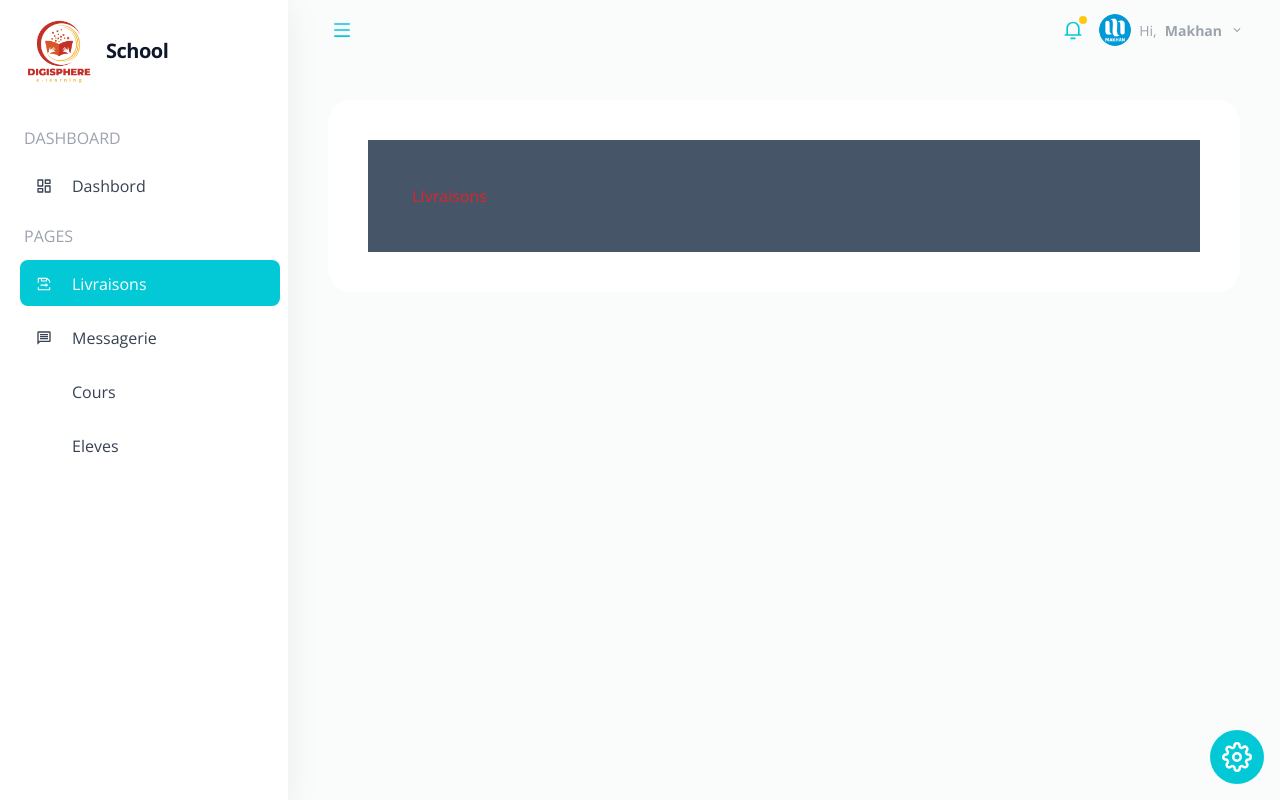
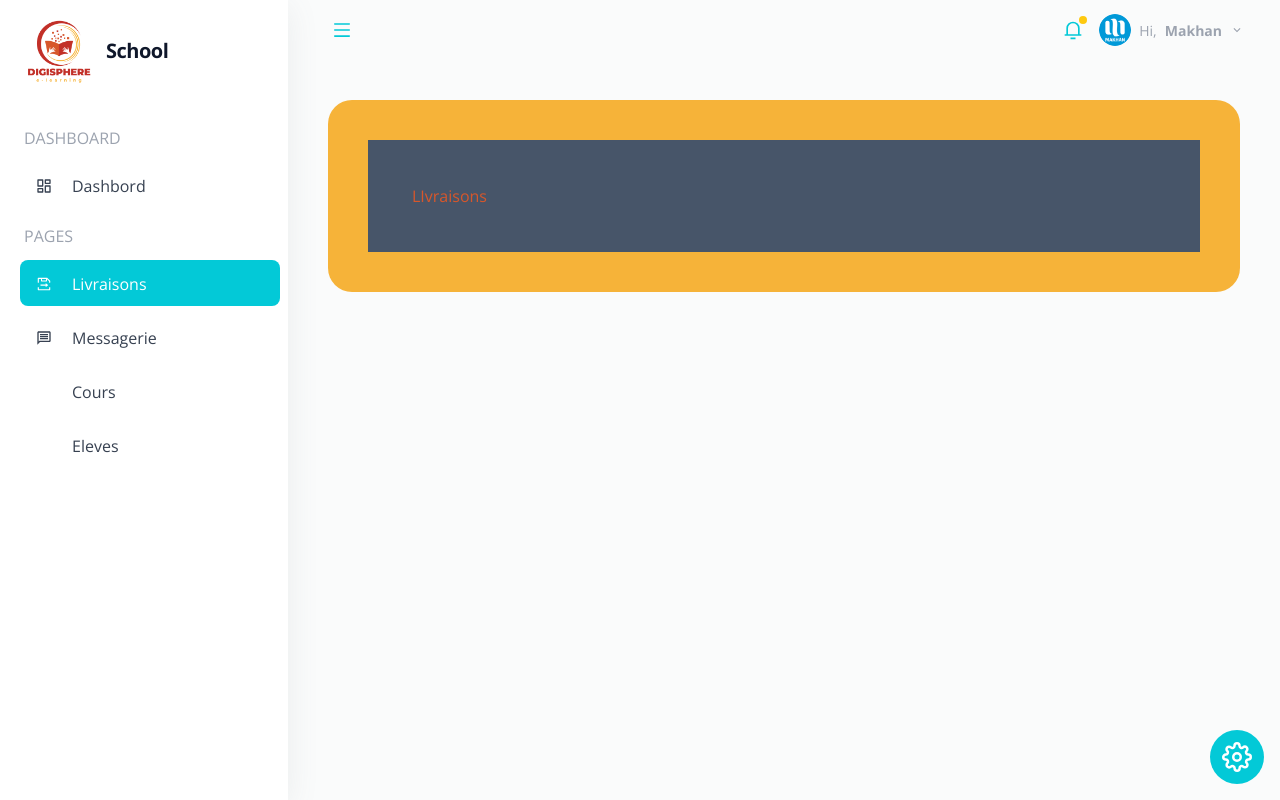
Before and after one commit to yerrymina1195/Tache21, a React (Create React App) app: page /livraisons in a window 1280 px wide. Built offline with nearby package versions, Linux system fonts and the light colour scheme; some icons are missing.

Commit message:
code couleurs

```diff
--- a/src/pages/Livraisons.jsx
+++ b/src/pages/Livraisons.jsx
@@ -2,8 +2,8 @@ import React from 'react'
 
 const Livraisons = () => {
   return (
-    <div className='text-red-600  bg-white m-2 md:m-10 mt-24 p-2 md:p-10 rounded-3xl'>
-       <h1 className='text-red-600 p-11 bg-slate-600'>LIvraisons</h1>
+    <div className=' bg-backthird m-2 md:m-10 mt-24 p-2 md:p-10 rounded-3xl'>
+       <h1 className=' text-couleur2 p-11 bg-slate-600'>LIvraisons</h1>
     </div>
   )
 }
--- a/tailwind.config.js
+++ b/tailwind.config.js
@@ -11,12 +11,20 @@ module.exports = {
       fontSize: {
         14: '14px',
       },
+      colors:{
+        couleur1:"#C23028",
+        couleur2:"#D7572B",
+        couleur3:"#F6B339",
+      },
       backgroundColor: {
         'main-bg': '#FAFBFB',
         'main-dark-bg': '#20232A',
         'secondary-dark-bg': '#33373E',
         'light-gray': '#F7F7F7',
         'half-transparent': 'rgba(0, 0, 0, 0.5)',
+        'backfirst':"#C23028",
+        'backsecond':"#D7572B",
+        'backthird':"#F6B339",
       },
       borderWidth: {
         1: '1px',
```
